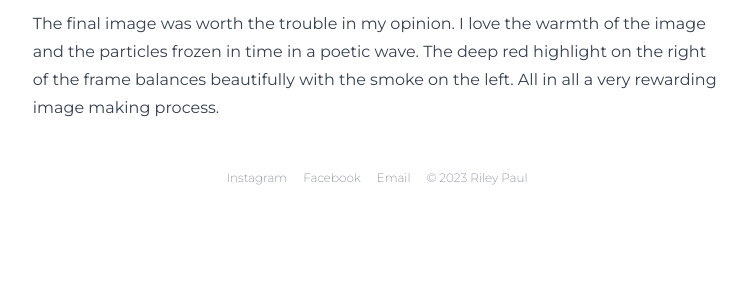
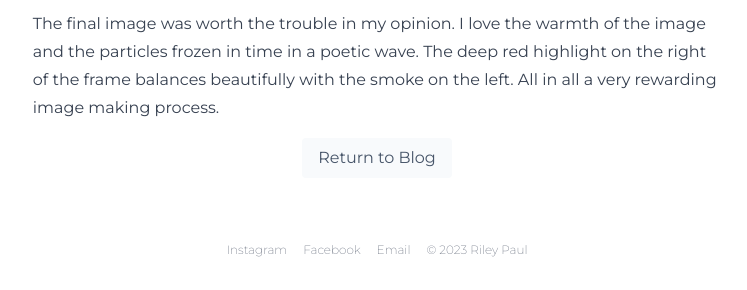
Before and after one commit to rjp301/photo-portfolio, an Astro site: page /blog/candle-macro in a window 1280 px wide. Shown: the part 2802-3092 px from the top of the page, without its empty margins (263-1010 px from the left). Before the commit the page ends 3020 px from the top, so only its background shows below. Built offline with nearby package versions, Linux system fonts and the light colour scheme; Astro itself is replaced by a stand-in of ours.

Commit message:
create resuable button for nav back to main pages

```diff
--- /dev/null
+++ b/src/components/Button.astro
@@ -0,0 +1,12 @@
+---
+interface props {
+  text: string;
+  link: string;
+}
+
+const { link, text } = Astro.props;
+---
+
+<button class="bg-slate-50 px-4 py-2 rounded text-slate-600 m-4">
+  <a href={link}>{text}</a>
+</button>
--- a/src/layouts/Blog.astro
+++ b/src/layouts/Blog.astro
@@ -2,6 +2,7 @@
 import Layout from "./Layout.astro";
 
 import formatDate from "../utils/formatDate";
+import Button from "../components/Button.astro";
 
 interface props {
   title: string;
@@ -18,4 +19,5 @@ const { title, date, cover } = Astro.props.frontmatter;
     <span>{formatDate(date)}</span>
     <slot />
   </div>
+  <Button text="Return to Blog" link="/blog/" />
 </Layout>
--- a/src/pages/portfolio/[id].astro
+++ b/src/pages/portfolio/[id].astro
@@ -1,6 +1,7 @@
 ---
 import Layout from "../../layouts/Layout.astro";
 import Gallery from "../../components/Gallery.svelte";
+import Button from "../../components/Button.astro";
 import { getAlbums } from "../../utils/getAlbums";
 
 export async function getStaticPaths() {
@@ -18,9 +19,7 @@ const { album } = Astro.props;
 <Layout title={album.name}>
   <div class="max-w-xl flex flex-col items-center">
     <h2 class="text-lg font-bold w-full pb-4">{album.name}</h2>
-    <Gallery images={album.photos} name={album.name} client:load/>
-    <button class="bg-slate-50 px-4 py-2 rounded text-slate-600 m-4">
-      <a href="/">Return to Portfolio</a>
-    </button>
+    <Gallery images={album.photos} name={album.name} client:load />
+    <Button text="Return to Portolfio" link="/" />
   </div>
 </Layout>
```
